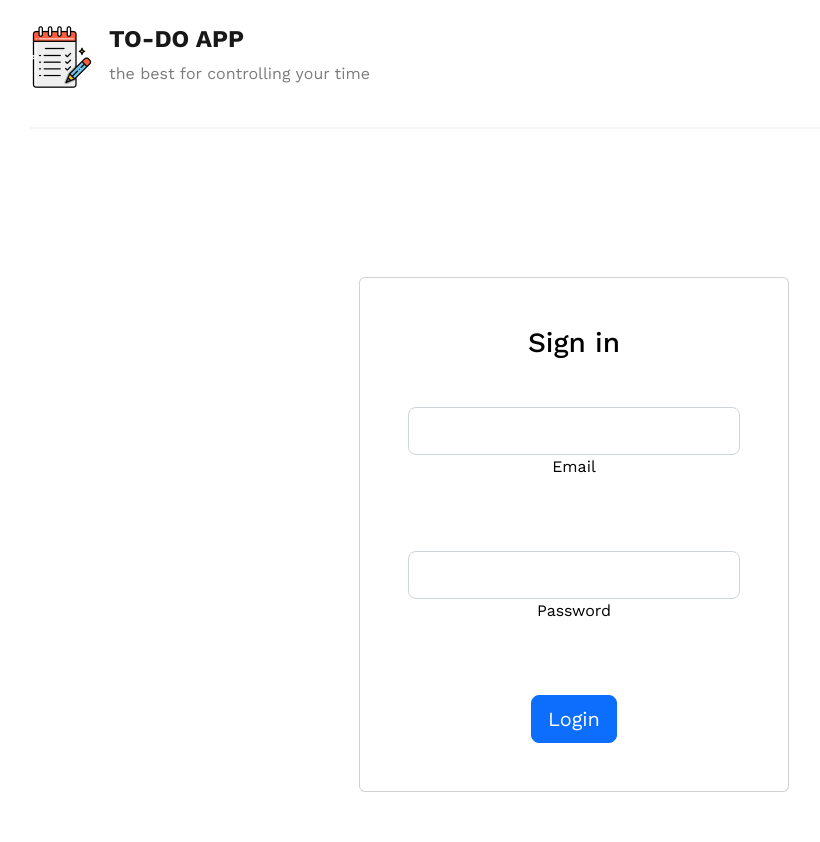
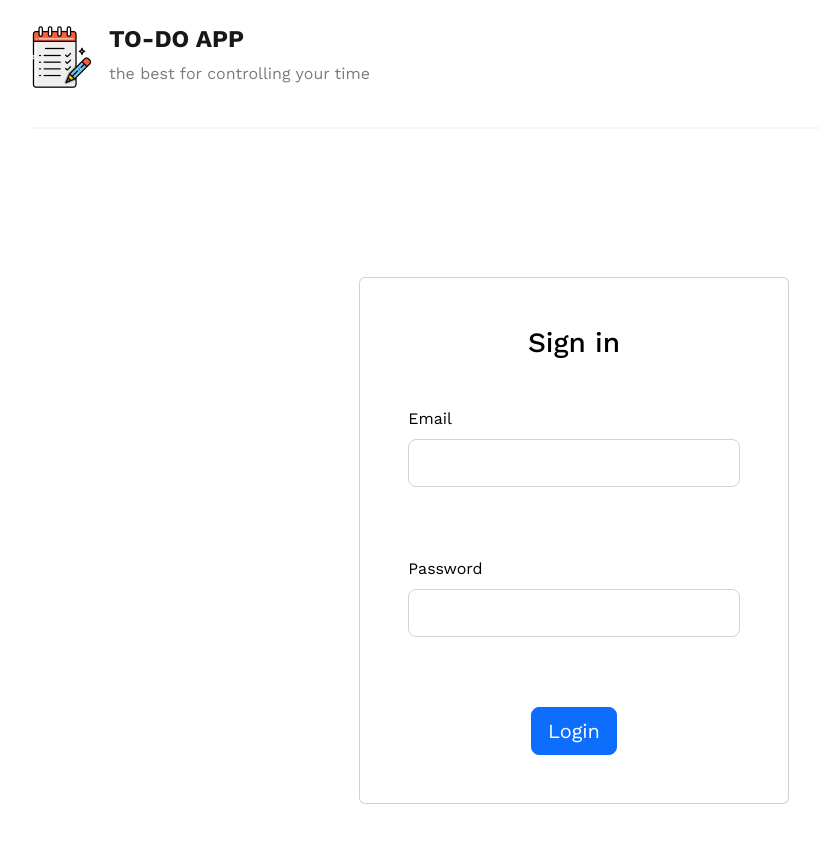
Before and after one commit to RemiixSp/todo-list, a React (Create React App) app: page /authorization in a window 1280 px wide. Shown: the top 842 px of the page, without its empty margins (66-886 px from the left). Built offline with nearby package versions, Linux system fonts and the light colour scheme.

Commit message:
feat: :sparkles: adding user to ls

```diff
--- /dev/null
+++ b/src/core/store/authorization/getUserFromLS.ts
@@ -0,0 +1,6 @@
+export const getUserFromLS = () => {
+  const data = localStorage.getItem('user');
+  const userName = data ? JSON.parse(data)?.userName : '';
+  const isAuthorized = data ? JSON.parse(data)?.isAuthorized : false;
+  return { userName, isAuthorized };
+};
--- a/src/core/store/authorization/index.ts
+++ b/src/core/store/authorization/index.ts
@@ -1,19 +1,23 @@
-import { createSlice } from '@reduxjs/toolkit';
+import { createSlice, PayloadAction } from '@reduxjs/toolkit';
 import { AuthType } from './types';
+import { getUserFromLS } from './getUserFromLS';
 
 const initialState: AuthType = {
-  isAuthorized: false,
+  isAuthorized: getUserFromLS().isAuthorized,
+  userName: getUserFromLS().userName,
 };
 
 export const authorizationSlica = createSlice({
   name: 'auth',
   initialState,
   reducers: {
-    login: (state) => {
+    login: (state, action: PayloadAction<string>) => {
       state.isAuthorized = true;
+      state.userName = action.payload;
     },
     signOut: (state) => {
       state.isAuthorized = false;
+      state.userName = '';
     },
   },
 });
--- a/src/core/store/authorization/types.ts
+++ b/src/core/store/authorization/types.ts
@@ -1,3 +1,4 @@
 export interface AuthType {
   isAuthorized: boolean;
+  userName: string;
 }
--- a/src/ui/pages/authorization/authorization.module.scss
+++ b/src/ui/pages/authorization/authorization.module.scss
@@ -4,16 +4,16 @@
 
   .authorizationContainer {
     margin-top: 100px;
+    .authBlock {
+      height: 150px;
 
-    .authInput {
-      height: 120px;
-    }
+      text-align: left;
 
       .errorMsg {
-      height: 40px;
+        height: 50px;
         width: 50%;
         margin: 0 auto;
-
+        text-align: center;
         display: flex;
         justify-content: center;
         align-content: center;
@@ -21,3 +21,4 @@
       }
     }
   }
+}
--- a/src/ui/pages/home/home.module.scss
+++ b/src/ui/pages/home/home.module.scss
@@ -111,14 +111,14 @@
     margin: 20px auto;
 
     .hiddenContent {
-      margin-left: 25%;
-      width: 50%;
+      margin-left: 30%;
+      width: 40%;
     }
-    h2 {
+    h3 {
       text-align: center;
 
       @media (max-width: 485px) {
-        font-size: 1.3em;
+        font-size: 1.2em;
       }
       @media (max-width: 365px) {
         font-size: 1em;
--- a/src/ui/views/authorization/index.tsx
+++ b/src/ui/views/authorization/index.tsx
@@ -6,17 +6,30 @@ import cn from 'classnames';
 import { useNavigate } from 'react-router-dom';
 import { login } from '../../../core/store/authorization';
 import { useDispatch } from 'react-redux';
+import useUpdateEffect from '../../hooks/useUpdateEffect';
+import { useAppSelector } from '../../../core/store/store';
 
 const AuthorizationView = () => {
-  let navigate = useNavigate();
+  const navigate = useNavigate();
+
+  const auth = useAppSelector((state) => state.login);
 
   const dispatch = useDispatch();
 
-  const validationScheme = yup.object().shape({
+  useUpdateEffect(() => {
+    const json = JSON.stringify(auth);
+    localStorage.setItem('user', json);
+  }, [auth]);
+
+  const validationSchema = yup.object().shape({
     email: yup
       .string()
       .email('Incorrect email')
-      .required('Required')
+      .required('Email is required')
+      .matches(
+        /^[a-zA-Z0-9~@.\s]+$/,
+        'Only alphabets are allowed for this field '
+      )
       .min(8, 'Email is too short')
       .max(36, 'Email is too long'),
     password: yup
@@ -25,6 +38,8 @@ const AuthorizationView = () => {
       .min(8, 'Password is too short')
       .max(25, 'Password is too long'),
   });
+
+  const formikInitialState = { email: '', password: '' };
 
   return (
     <div className={styles.authorizationContainer}>
@@ -36,12 +51,13 @@ const AuthorizationView = () => {
                 <div className='card-body p-5 text-center'>
                   <h3 className='mb-5'>Sign in</h3>
                   <Formik
-                    initialValues={{ email: '', password: '' }}
-                    validationSchema={validationScheme}
+                    initialValues={formikInitialState}
+                    validationSchema={validationSchema}
                     onSubmit={(values, { setSubmitting }) => {
                       setTimeout(() => {
-                        dispatch(login());
+                        dispatch(login(values.email));
                         navigate('/');
+
                         setSubmitting(false);
                       }, 400);
                     }}
@@ -57,9 +73,19 @@ const AuthorizationView = () => {
                       /* and other goodies */
                     }) => (
                       <form onSubmit={handleSubmit}>
+                        <div className={styles.authBlock}>
                           <div
-                          className={cn('form-outline mb-4', styles.authInput)}
+                            className={cn(
+                              'form-outline mb-3',
+                              styles.authInput
+                            )}
                           >
+                            <label
+                              className={cn('form-label', styles.inputLabel)}
+                              htmlFor='typeEmailX-2'
+                            >
+                              Email
+                            </label>
                             <input
                               type='email'
                               name='email'
@@ -69,9 +95,8 @@ const AuthorizationView = () => {
                               value={values.email}
                               className='form-control form-control-lg'
                             />
-                          <label className='form-label' htmlFor='typeEmailX-2'>
-                            Email
-                          </label>
+                          </div>
+
                           {errors.email && touched.email && (
                             <div
                               className={cn(
@@ -85,9 +110,19 @@ const AuthorizationView = () => {
                           )}
                         </div>
 
+                        <div className={styles.authBlock}>
                           <div
-                          className={cn('form-outline mb-4', styles.authInput)}
+                            className={cn(
+                              'form-outline mb-3',
+                              styles.authInput
+                            )}
                           >
+                            <label
+                              className={cn('form-label', styles.inputLabel)}
+                              htmlFor='typePasswordX-2'
+                            >
+                              Password
+                            </label>
                             <input
                               type='password'
                               name='password'
@@ -97,12 +132,7 @@ const AuthorizationView = () => {
                               onBlur={handleBlur}
                               value={values.password}
                             />
-                          <label
-                            className='form-label'
-                            htmlFor='typePasswordX-2'
-                          >
-                            Password
-                          </label>
+                          </div>
                           {errors.password && touched.password && (
                             <div
                               className={cn(
--- a/src/ui/views/home/index.tsx
+++ b/src/ui/views/home/index.tsx
@@ -143,7 +143,7 @@ const HomeView = () => {
       ) : (
         <div className={styles.notAuthorized}>
           <NotAurhorized className={styles.hiddenContent} />
-          <h2>Authorize first to see content</h2>
+          <h3>Authorize first to see content</h3>
         </div>
       )}
     </div>
```
Lines whose indentation alone changed are shown as unchanged.
